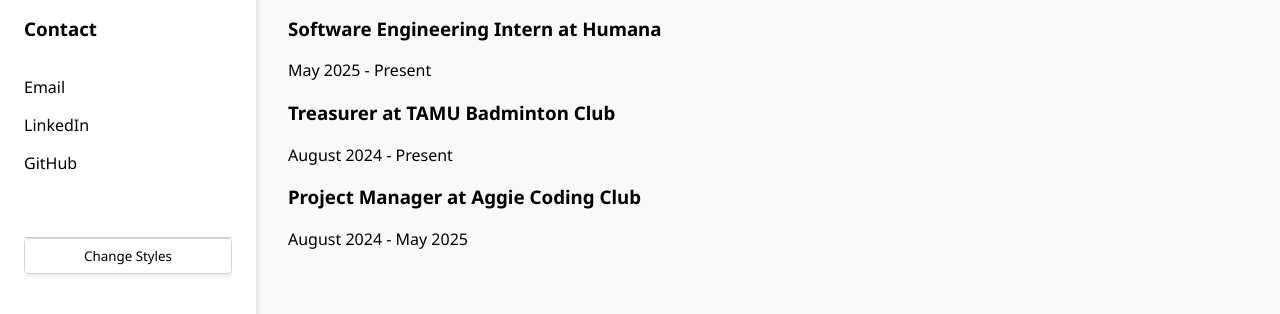
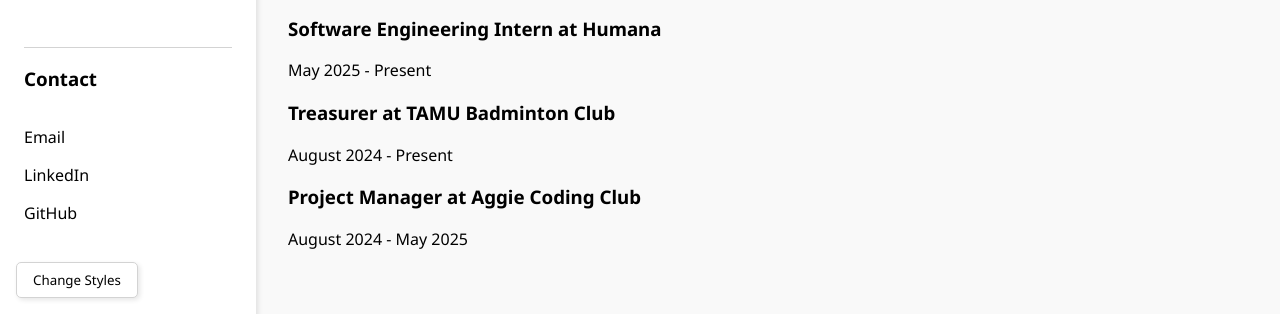
Before and after one commit to zhangdaniel62/personal-website, a plain HTML site: page index.html in a window 1280 px wide. Shown: the part 486-800 px from the top of the page. Drawn offline with Linux system fonts and the light colour scheme.

Commit message:
finally fixed this goddamn theme button RAHHJHHH

```diff
--- a/index.html
+++ b/index.html
@@ -59,7 +59,7 @@
         <a href="https://github.com/zhangdaniel62" target="_blank">GitHub</a>
       </div>
 
-      <div class="navbar-theme-button navbar-items">
+      <div class="navbar-theme-button">
         <button>Change Styles</button>
       </div>
     </nav>
--- a/styles/styles.css
+++ b/styles/styles.css
@@ -118,6 +118,9 @@ body {
   position: sticky;
   bottom: 1.5rem;
   background: white;
+  position: fixed;
+  bottom: 1rem;
+  left: 1rem;
 
 }
 /* #endregion Navbar */
```
Also changed, not shown: genai.html (+1 -1 lines), portfolio.html (+1 -1 lines), qualifications.html (+1 -1 lines), service.html (+1 -1 lines).
